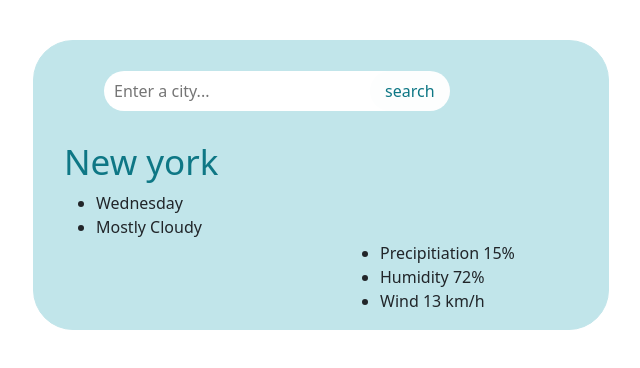
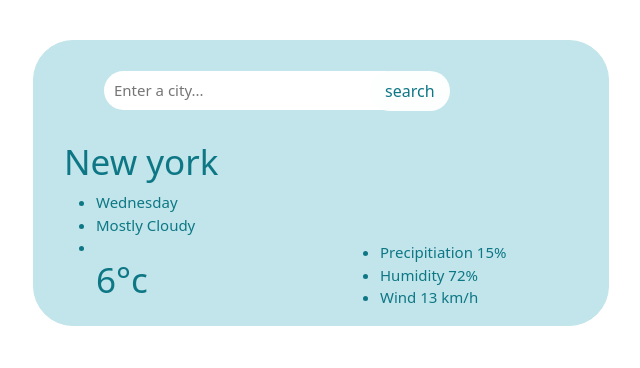
Before and after one commit to FTTM-M/home-work-5-react, a React (Create React App) app: page / in a window 1280 px wide. Shown: the top 368 px of the page, without its empty margins (319-959 px from the left). Built offline with nearby package versions, Linux system fonts and the light colour scheme.

Commit message:
add the image & temperature

```diff
--- a/src/weather.css
+++ b/src/weather.css
@@ -2,6 +2,8 @@
   background: rgb(193, 229, 234);
   border: 1px rgb(193, 229, 234) solid;
   border-radius: 40px;
+  color: rgb(14, 119, 133);
+  font-size: 15px;
 }
 .weather .btn-primary {
   color: rgb(14, 119, 133);
@@ -23,7 +25,6 @@ form {
 }
 .weather .theCity h1 {
   font-size: 35px;
-  color: rgb(14, 119, 133);
 }
 .weather .whole {
   margin-left: 30px;
--- a/src/weather.js
+++ b/src/weather.js
@@ -33,6 +33,10 @@ export default function weather() {
               <ul>
                 <li>Wednesday</li>
                 <li>Mostly Cloudy</li>
+                <li>
+                  <img src=""></img>
+                </li>
+                <h1> 6°c</h1>
               </ul>
             </div>
           </div>
```
